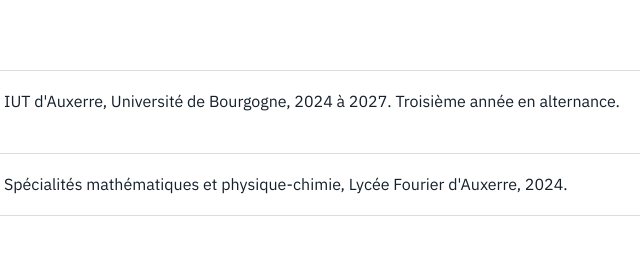
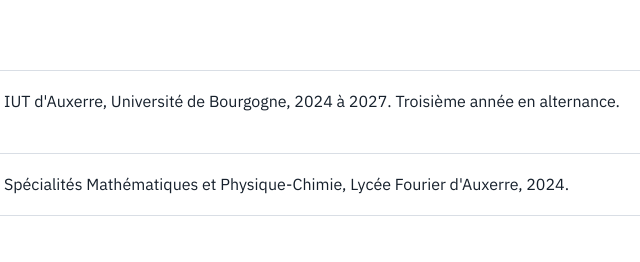
Before and after one commit to ali-elmagri/ali-elmagri.github.io, a plain HTML site: page index.html in a window 1280 px wide. Shown: the part 4743-5005 px from the top of the page, 444-1084 px from the left. Drawn offline with nearby package versions, Linux system fonts and the light colour scheme.

Commit message:
Update index.html

```diff
--- a/index.html
+++ b/index.html
@@ -255,7 +255,7 @@
         </div>
         <div class="row">
           <h3>Baccalauréat général</h3>
-          <p>Spécialités mathématiques et physique-chimie, Lycée Fourier d'Auxerre, 2024.</p>
+          <p>Spécialités Mathématiques et Physique-Chimie, Lycée Fourier d'Auxerre, 2024.</p>
         </div>
       </div>
     </div>
```
